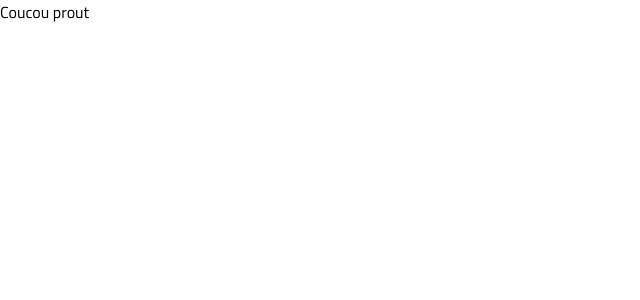
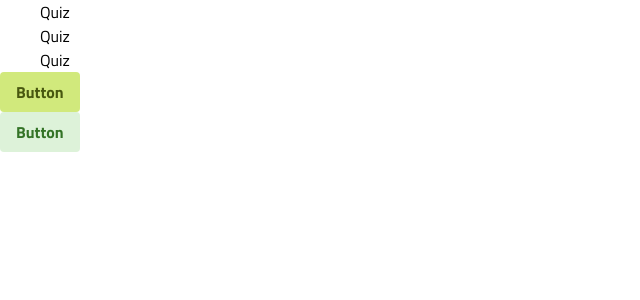
Before and after one commit to orinaya/pauseconnect, a Vue app in the folder pause-connect/: page / in a window 1280 px wide. Shown: the top 300 px of the page, without its empty margins (0-640 px from the left). Built offline with nearby package versions, Linux system fonts and the light colour scheme.

Commit message:
feat: add button/laink component, header, router

```diff
--- a/pause-connect/src/assets/base.css
+++ b/pause-connect/src/assets/base.css
@@ -55,6 +55,7 @@ p,
 ul,
 li {
   margin: 0;
+  list-style-type: none;
 }
 
 /* ALIGNEMENT */
--- a/pause-connect/src/assets/main.css
+++ b/pause-connect/src/assets/main.css
@@ -4,7 +4,7 @@
 @import url("https://fonts.googleapis.com/css2?family=Titillium+Web:ital,wght@0,200;0,300;0,400;0,600;0,700;0,900;1,200;1,300;1,400;1,600;1,700&display=swap");
 
 #app {
-  max-width: 1280px;
+  /* max-width: 1280px; */
 }
 
 /* @media (hover: hover) {
--- /dev/null
+++ b/pause-connect/src/components/ButtonComponent.vue
@@ -0,0 +1,55 @@
+<script setup>
+import { computed } from "vue";
+const buttons = defineProps({
+  title: String,
+  color: String,
+  routeLink: String,
+});
+
+const colorClass = computed(() => `${buttons.color}`);
+</script>
+
+<template>
+  <button class="btn" :class="[colorClass]">{{ buttons.title }}</button>
+</template>
+
+<style>
+.btn {
+  display: flex;
+  text-align: center;
+  padding: 8px 16px;
+  gap: 10px;
+  border-radius: 4px;
+  font-weight: 700;
+  border: none;
+  font-family: var(--font-base);
+  font-size: 16px;
+  cursor: pointer;
+  transition: transform 1s;
+  width: fit-content;
+
+  &:hover {
+    transform: scale(1.06);
+  }
+}
+
+.primary {
+  color: var(--citrus-btn-primary-fg);
+  background-color: var(--citrus-btn-primary-bg);
+
+  &:hover {
+    color: var(--citrus-btn-primary-fg-hover);
+    background-color: var(--citrus-btn-primary-bg-hover);
+  }
+}
+
+.secondary {
+  color: var(--mint-btn-secondary-fg);
+  background-color: var(--mint-btn-secondary-bg);
+
+  &:hover {
+    color: var(--mint-btn-secondary-fg-hover);
+    background-color: var(--mint-btn-secondary-bg-hover);
+  }
+}
+</style>
--- /dev/null
+++ b/pause-connect/src/components/HeaderComponent.vue
@@ -0,0 +1,30 @@
+<script setup>
+import LinkComponent from "./LinkComponent.vue";
+
+var menu = [
+  {
+    name: "Quiz",
+    link: "/notre-quiz",
+  },
+  {
+    name: "Quiz",
+    link: "/notre-quiz",
+  },
+  {
+    name: "Quiz",
+    link: "/notre-quiz",
+  },
+];
+</script>
+
+<template>
+  <nav>
+    <ul>
+      <li v-for="(item, index) in menu" :key="index">
+        <RouterLink :to="item.link">{{ item.name }}</RouterLink>
+      </li>
+    </ul>
+  </nav>
+  <LinkComponent title="Button" color="primary" routeLink="/nos-defis" />
+  <LinkComponent title="Button" color="secondary" routeLink="/nos-defis" />
+</template>
--- /dev/null
+++ b/pause-connect/src/components/LinkComponent.vue
@@ -0,0 +1,57 @@
+<script setup>
+import { computed } from "vue";
+const buttons = defineProps({
+  title: String,
+  color: String,
+  routeLink: String,
+});
+
+const colorClass = computed(() => `${buttons.color}`);
+</script>
+
+<template>
+  <RouterLink :to="buttons.routeLink" class="btn" :class="[colorClass]">{{
+    buttons.title
+  }}</RouterLink>
+</template>
+
+<style>
+.btn {
+  display: flex;
+  text-align: center;
+  padding: 8px 16px;
+  gap: 10px;
+  border-radius: 4px;
+  font-weight: 700;
+  border: none;
+  font-family: var(--font-base);
+  font-size: 16px;
+  cursor: pointer;
+  transition: transform 1s;
+  width: fit-content;
+
+  &:hover {
+    transform: scale(1.06);
+  }
+}
+
+.primary {
+  color: var(--citrus-btn-primary-fg);
+  background-color: var(--citrus-btn-primary-bg);
+
+  &:hover {
+    color: var(--citrus-btn-primary-fg-hover);
+    background-color: var(--citrus-btn-primary-bg-hover);
+  }
+}
+
+.secondary {
+  color: var(--mint-btn-secondary-fg);
+  background-color: var(--mint-btn-secondary-bg);
+
+  &:hover {
+    color: var(--mint-btn-secondary-fg-hover);
+    background-color: var(--mint-btn-secondary-bg-hover);
+  }
+}
+</style>
--- a/pause-connect/src/router/index.js
+++ b/pause-connect/src/router/index.js
@@ -1,23 +1,39 @@
-import { createRouter, createWebHistory } from 'vue-router'
-import HomeView from '../views/HomeView.vue'
+import { createRouter, createWebHistory } from "vue-router";
+import HomeView from "../views/HomeView.vue";
+import InfosView from "../views/InfosView.vue";
+import QuizView from "../views/QuizView.vue";
+import ChallengesView from "../views/ChallengesView.vue";
+import HelpView from "../views/HelpView.vue";
 
 const router = createRouter({
   history: createWebHistory(import.meta.env.BASE_URL),
   routes: [
     {
-      path: '/',
-      name: 'home',
-      component: HomeView
+      path: "/",
+      name: "home",
+      component: HomeView,
     },
     {
-      path: '/about',
-      name: 'about',
-      // route level code-splitting
-      // this generates a separate chunk (About.[hash].js) for this route
-      // which is lazy-loaded when the route is visited.
-      component: () => import('../views/AboutView.vue')
-    }
-  ]
-})
+      path: "/informations",
+      name: "informations",
+      component: InfosView,
+    },
+    {
+      path: "/notre-quiz",
+      name: "quiz",
+      component: QuizView,
+    },
+    {
+      path: "/nos-defis",
+      name: "defis",
+      component: ChallengesView,
+    },
+    {
+      path: "/aide",
+      name: "aide",
+      component: HelpView,
+    },
+  ],
+});
 
-export default router
+export default router;
--- /dev/null
+++ b/pause-connect/src/views/ChallengesView.vue
@@ -0,0 +1,2 @@
+<script setup></script>
+<template></template>
--- /dev/null
+++ b/pause-connect/src/views/HelpView.vue
@@ -0,0 +1,2 @@
+<script setup></script>
+<template></template>
--- a/pause-connect/src/views/HomeView.vue
+++ b/pause-connect/src/views/HomeView.vue
@@ -1,5 +1,9 @@
-<script setup></script>
+<script setup>
+import HeaderComponent from "@/components/HeaderComponent.vue";
+</script>
 
 <template>
-  <main>Coucou prout</main>
+  <main>
+    <HeaderComponent />
+  </main>
 </template>
--- /dev/null
+++ b/pause-connect/src/views/InfosView.vue
@@ -0,0 +1,2 @@
+<script setup></script>
+<template></template>
--- /dev/null
+++ b/pause-connect/src/views/QuizView.vue
@@ -0,0 +1,2 @@
+<script setup></script>
+<template></template>
```
